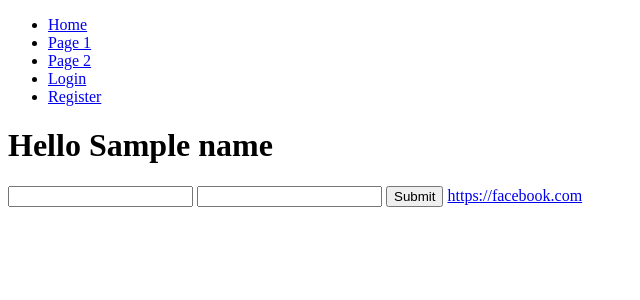
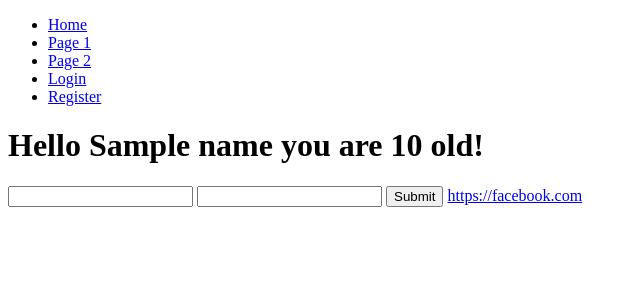
Before and after one commit to Kasparsu/kta23elearnphp, a PHP site: template views/index.php in a window 1280 px wide. Shown: the top 300 px of the page, without its empty margins (0-640 px from the left). Run offline with PHP 8.4, Linux system fonts and the light colour scheme; the template is opened without the code that fills it: most values are stand-ins (such as "Sample title", 1, 10 or a date in 2020).

Commit message:
Add age to index template

```diff
--- a/views/index.php
+++ b/views/index.php
@@ -1,5 +1,5 @@
 <?php include 'partials/header.php'; ?>
-    <h1>Hello <?=$name?></h1>
+    <h1>Hello <?=$name?> you are <?=$age?> old!</h1>
     <form>
         <input type="text" name="name">
         <input type="number" name="age">
```
